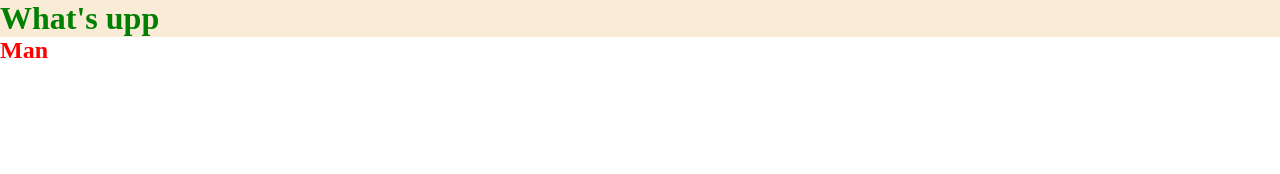
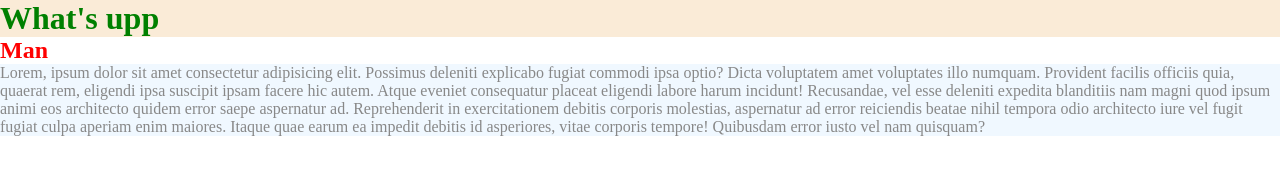
Before and after one commit to Garixkeleng/justTest, a plain HTML site: page index.html in a window 1280 px wide. Drawn offline with nearby package versions, Linux system fonts and the light colour scheme.

Commit message:
Modify index.html and style.css for seond branch

```diff
--- a/index.html
+++ b/index.html
@@ -10,6 +10,8 @@
     <h1>Hello</h1>
     <h2>Man</h2>
 
+    <p>Lorem, ipsum dolor sit amet consectetur adipisicing elit. Possimus deleniti explicabo fugiat commodi ipsa optio? Dicta voluptatem amet voluptates illo numquam. Provident facilis officiis quia, quaerat rem, eligendi ipsa suscipit ipsam facere hic autem. Atque eveniet consequatur placeat eligendi labore harum incidunt! Recusandae, vel esse deleniti expedita blanditiis nam magni quod ipsum animi eos architecto quidem error saepe aspernatur ad. Reprehenderit in exercitationem debitis corporis molestias, aspernatur ad error reiciendis beatae nihil tempora odio architecto iure vel fugit fugiat culpa aperiam enim maiores. Itaque quae earum ea impedit debitis id asperiores, vitae corporis tempore! Quibusdam error iusto vel nam quisquam?</p>
+
     <script src="https://ajax.googleapis.com/ajax/libs/jquery/3.7.1/jquery.min.js"></script>
     <script src="script.js"></script>
 </body>
--- a/script.js
+++ b/script.js
@@ -1,2 +1,2 @@
 $("h1").text("What's upp").css("color", "green");
-$("h2").css("color", "red")
+$("h2").css("color", "red");
--- a/style.css
+++ b/style.css
@@ -6,3 +6,7 @@
 h1{
     background-color: antiquewhite;
 }
+p{
+    background-color: aliceblue;
+    color: #888;
+}
```
